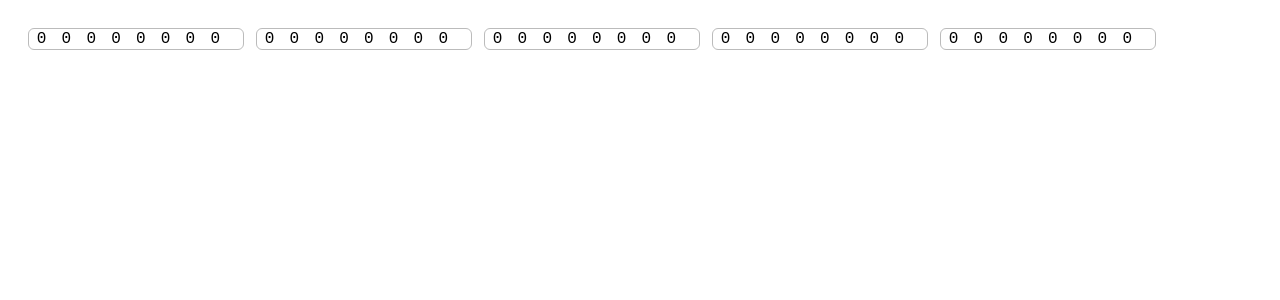
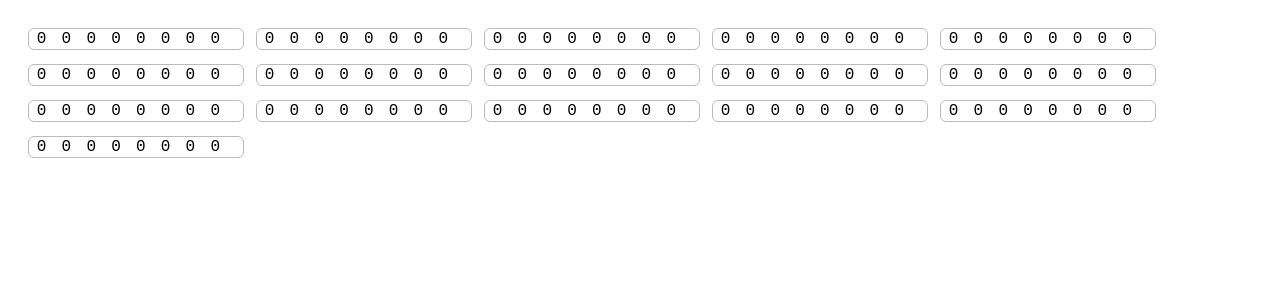
Before and after one commit to Iurovet/sha-keccak-visualiser, a React (Vite) app: page / in a window 1280 px wide. Shown: the top 300 px of the page. Built offline with nearby package versions, Linux system fonts and the light colour scheme.

Commit message:
Input should be 16 words and the 40 characters initial constants

```diff
--- a/src/App.tsx
+++ b/src/App.tsx
@@ -4,7 +4,7 @@ import * as Utils from './utils';
 export default App;
 
   function App() {
-  const [hex, setHex] = useState(() => '0'.repeat(40));
+  const [hex, setHex] = useState(() => '0'.repeat(128));
 
   const handleKeyDown = (index: number, e: React.KeyboardEvent<HTMLInputElement>) => {
     const input = e.currentTarget;
@@ -70,8 +70,14 @@ export default App;
   };
 
   return (
-    <div style={{ display: 'flex', gap: '12px', padding: '20px' }}>
-      {Array.from({ length: 5 }, (_, index) => {
+    <div style={{
+      display: 'flex',
+      flexWrap: 'wrap',
+      gap: '14px 12px',
+      padding: '20px',
+      maxWidth: '100%'
+    }}>
+      {Array.from({ length: 16 }, (_, index) => {
         return (
           <input key={index} type="text" placeholder="00000000"
             value={hex.substring(index * 8, (index * 8) + 8)}
--- a/src/config.ts
+++ b/src/config.ts
@@ -1,5 +1,7 @@
 class Config {
   static sha1 = {
+    startValues: ["67452301", "EFCDAB89", "98BADCFE", "10325476", "0xC3D2E1F0"],
+
     rounds: 80,
 
     function: {
```
